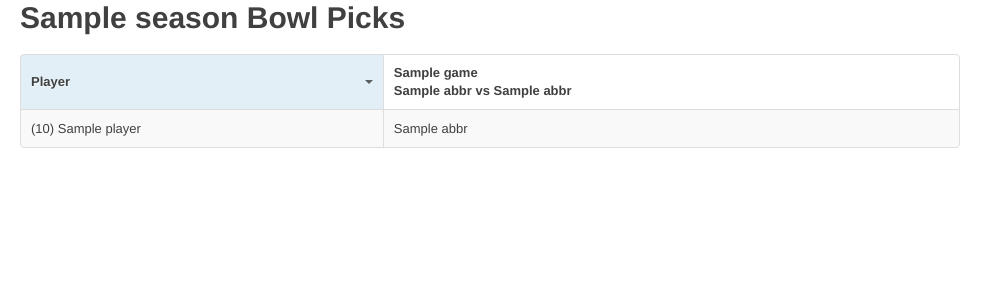
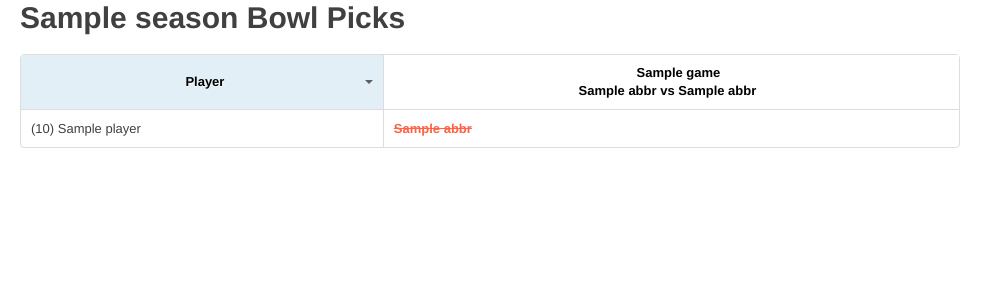
Before and after one commit to fxdgear/bowlpicks, a Django app: template templates/pick/pick_list.html in a window 1280 px wide. Shown: the top 300 px of the page, without its empty margins (0-1003 px from the left). Run offline with Django 3.2, Linux system fonts and the light colour scheme; the template is opened without the code that fills it: most values are stand-ins (such as "Sample title", 1, 10 or a date in 2020).

Commit message:
updating styles

```diff
--- a/templates/pick/pick_list.html
+++ b/templates/pick/pick_list.html
@@ -5,8 +5,46 @@
     <script src="{{ STATIC_URL}}js/libs/jquery-1.6.2.min.js"></script>
     <script src="{{ STATIC_URL}}js/jquery.tablesorter.min.js"></script>
     <style>
+
+        #sortable{
+        }
+
+        thead {
+            background-color: white;
+            color: black;
+            text-indent: 14px;
+            text-align: center;
+        }
+
+        thead tr th {
+          text-align:center;
+        }
+
         .container {
             margin-left:20px;
+        }
+
+         #sortable tbody tr td.correct {
+          color:#64D864;
+          font-weight:bold;
+
+        }
+
+         #sortable tbody tr td.incorrect {
+          color:#FF6347;
+          font-weight:bold;
+          text-decoration:line-through;
+        }
+
+        .winner {
+          color:#64D864;
+          font-weight:bold;
+        }
+
+        .loser {
+          color:#FF6347;
+          font-weight:bold;
+          text-decoration:line-through;
         }
 
     </style>
@@ -17,12 +55,18 @@
     <div class="container">
       <h1>{{ season }} Bowl Picks</h1>
 
-      <table class="zebra-striped" id="sortable">
+      <table id="sortable">
         <thead>
           <tr>
             <th>Player</th>
             {% for game in games %}
-              <th>{{ game.name }}<br>{{ game.home_team.school.abbr }} vs {{ game.away_team.school.abbr }}</th>
+              <th>{{ game.name }}<br/>
+              <span class="{% ifequal game.winner game.home_team %}winner{% endifequal %}{% ifequal game.winner game.away_team %}loser{% endifequal %}">
+                {{ game.home_team.school.abbr }}
+              </span> vs
+              <span class="{% ifequal game.winner game.away_team %}winner{% endifequal %}{% ifequal game.winner game.home_team %}loser{% endifequal %}">
+                {{ game.away_team.school.abbr }}
+              </span></th>
             {% endfor %}
           </tr>
         </thead>
@@ -31,7 +75,7 @@
             <tr>
               <td>({{ player.points }}) {{ player }} </td>
                 {% for pick in picks %}
-                  <td>{{ pick.winner.school.abbr }}</td>
+                  <td class="{% if pick.correct %}correct{% else %}incorrect{% endif %}">{{ pick.winner.school.abbr }}</td>
                 {% endfor %}
             </tr>
           {% endfor %}
```
